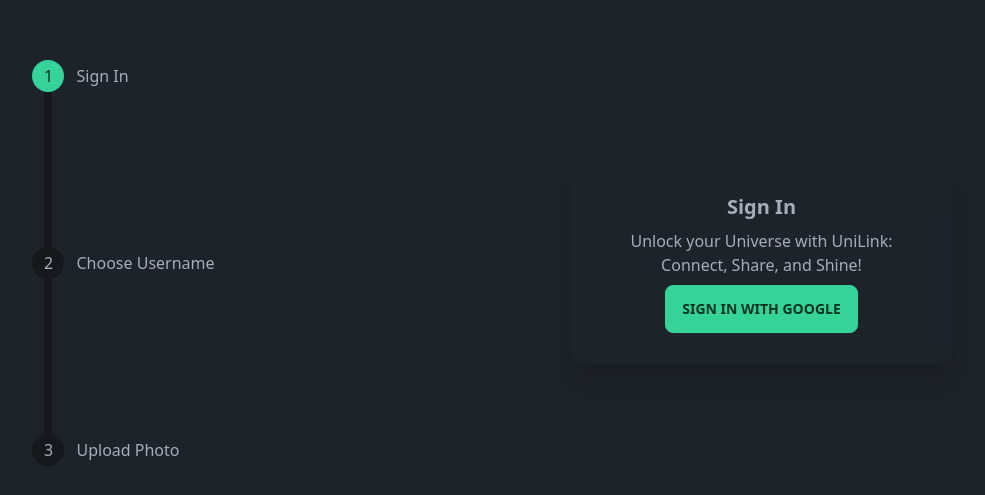
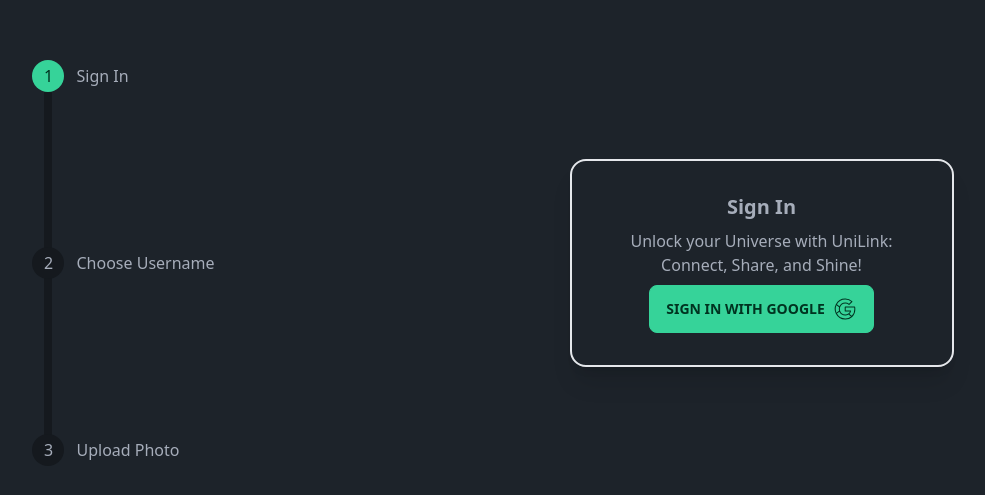
Before and after one commit to D3N2-A/UniLink, a SvelteKit app: page /login in a window 1280 px wide. Shown: the part 137-632 px from the top of the page, without its empty margins (149-1134 px from the left). Built offline with nearby package versions, Linux system fonts and the light colour scheme.

Commit message:
Auth state

```diff
--- a/src/lib/firebase.ts
+++ b/src/lib/firebase.ts
@@ -1,6 +1,5 @@
 import { initializeApp } from "firebase/app";
 import { getFirestore } from "firebase/firestore";
-import { getAnalytics } from "firebase/analytics";
 import { getAuth } from "firebase/auth";
 import { getStorage } from "firebase/storage";
 const firebaseConfig = {
@@ -14,8 +13,7 @@
 };
 
 // Initialize Firebase
-const app = initializeApp(firebaseConfig);
-const db = getFirestore();
-const auth = getAuth();
-const storage = getStorage();
-const analytics = getAnalytics(app);
+export const app = initializeApp(firebaseConfig);
+export const db = getFirestore();
+export const auth = getAuth();
+export const storage = getStorage();
--- a/src/routes/login/+layout.svelte
+++ b/src/routes/login/+layout.svelte
@@ -9,7 +9,7 @@
 </ul>
 
 <AnimatedRoute>
-<div class="card w-96 bg-base-100 shadow-xl">
+<div class="card w-96 bg-base-100 shadow-xl border-2   hover:border-white-1 hover:shadow-cyan-950 hover:scale-105 hover:skew-z-6 transition-all">
   <div class="card-body items-center text-center">
     <slot/>
   </div>
--- a/src/routes/login/+page.svelte
+++ b/src/routes/login/+page.svelte
@@ -1,4 +1,12 @@
-
+<script lang="ts">
+import {auth} from '$lib/firebase'
+  import { GoogleAuthProvider, signInWithPopup } from 'firebase/auth';
+const signInHandeler =async () => {
+   const provider = new GoogleAuthProvider();
+  const result = await signInWithPopup(auth,provider);
+  console.log(result);
+}
+</script>
     <h2 class="card-title">Sign In</h2>
     <p>Unlock your Universe with UniLink: Connect, Share, and Shine! </p>
-    <button class="btn btn-success">Sign In With Google </button>
+    <button class="btn btn-success" on:click={signInHandeler}>Sign In With Google <svg xmlns="http://www.w3.org/2000/svg" width="24" height="24" viewBox="0 0 24 24"><path fill="currentColor" d="M22.132 10.033a.5.5 0 0 0-.492-.41h-9.418a.5.5 0 0 0-.5.498v3.869a.5.5 0 0 0 .5.5h4.735a4.136 4.136 0 0 1-1.627 2.103a5.55 5.55 0 0 1-3.108.87A5.434 5.434 0 0 1 7.1 13.682v-.002a5.416 5.416 0 0 1 0-3.48v-.002a5.434 5.434 0 0 1 5.12-3.781a4.93 4.93 0 0 1 3.48 1.357a.5.5 0 0 0 .7-.007l2.868-2.869a.5.5 0 0 0-.013-.72a10.135 10.135 0 0 0-7.032-2.738A10.451 10.451 0 0 0 2.84 7.225a10.51 10.51 0 0 0 0 9.43a10.453 10.453 0 0 0 9.383 5.785a10.034 10.034 0 0 0 6.952-2.552l.005-.002a10.296 10.296 0 0 0 3.143-7.719c0-.716-.064-1.43-.19-2.134zm-9.91-7.593a9.153 9.153 0 0 1 5.962 2.127l-2.16 2.16a5.937 5.937 0 0 0-3.802-1.31a6.407 6.407 0 0 0-5.817 3.818l-2.48-1.924a9.453 9.453 0 0 1 8.297-4.87zm-9.5 9.5a9.427 9.427 0 0 1 .753-3.71l2.573 1.994a6.387 6.387 0 0 0 0 3.431L3.476 15.65a9.552 9.552 0 0 1-.754-3.71zm9.5 9.5a9.454 9.454 0 0 1-8.298-4.871l2.481-1.924a6.406 6.406 0 0 0 5.817 3.818a6.67 6.67 0 0 0 3.355-.847l.11.085l2.363 1.836a9.19 9.19 0 0 1-5.828 1.903zm6.582-2.584l-2.378-1.846a5.092 5.092 0 0 0 1.669-2.929a.5.5 0 0 0-.491-.59h-4.882v-2.869h8.492c.072.512.108 1.028.108 1.545a9.42 9.42 0 0 1-2.518 6.69z"/></svg></button>
```
